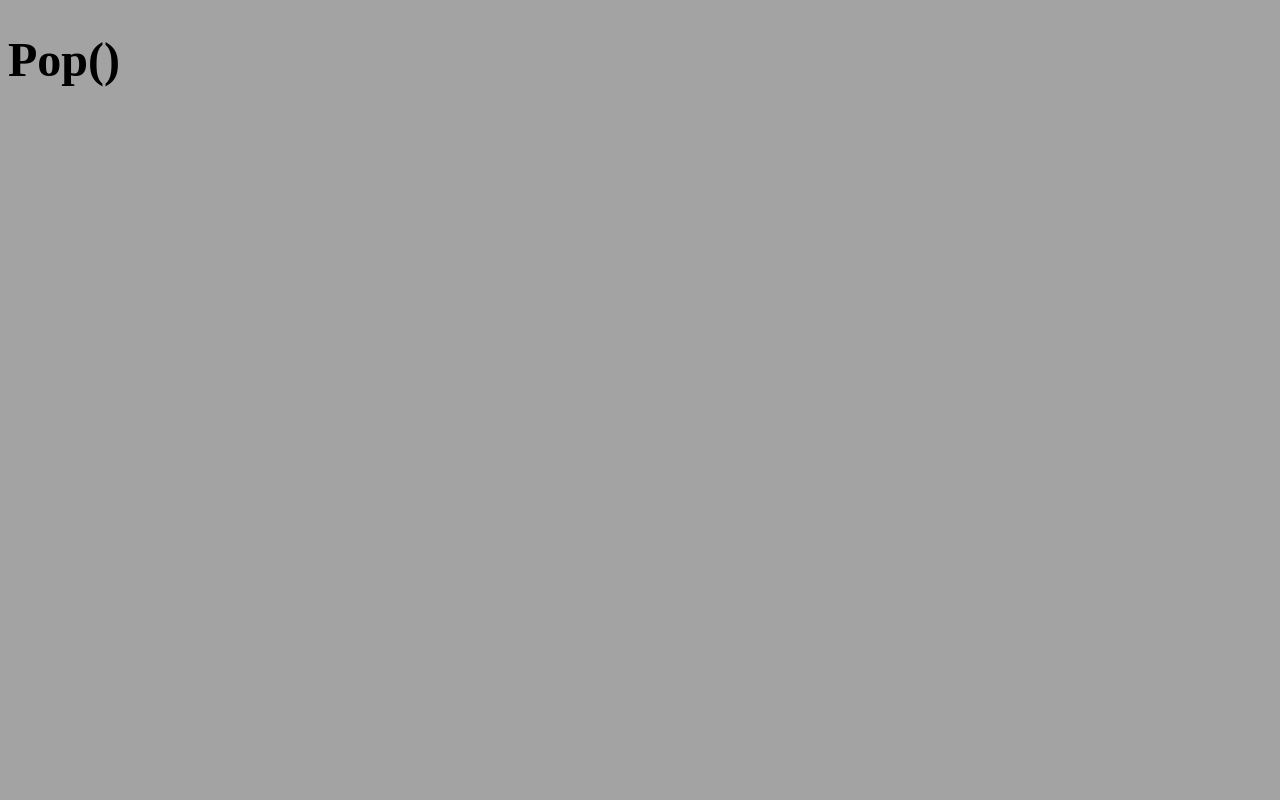
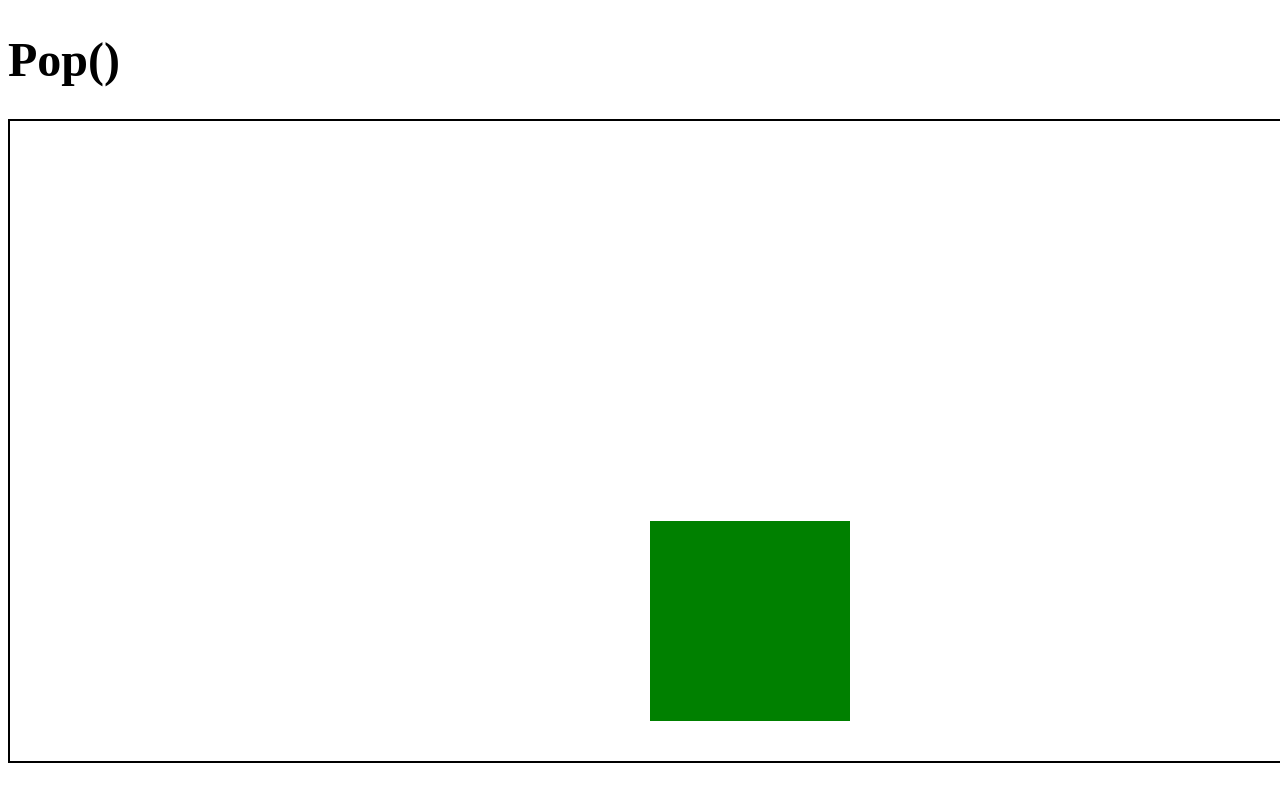
Before and after one commit to JSinkler713/pop, a plain HTML site: page index.html in a window 1280 px wide. Drawn offline with Linux system fonts and the light colour scheme.

Commit message:
adds initial floatUp animation to bubble

```diff
--- a/styles/main.css
+++ b/styles/main.css
@@ -2,5 +2,38 @@
   font-size: 3em;
 }
 body {
+}
+.game-area {
+  border: 2px solid black;
+  position: absolute;
+  height: 80vh;
+  width: 100vw;
+}
+
+/* floatUp
+Animations
+*/
+@keyframes floatUp {
+  0% {
+    transform: translateY(0%);
+  }
+  50% {
+    transform: translateY(-200px);
+  }
+  100% {
+    transform: translateY(-400px);
+  }
+}
+
+.bubble {
+  display: block;
+  position: relative;
+  top: 400px;
+  left:50%;
   background-color: rgba(125, 125, 125, .7);
+  background-color: green;
+  width: 200px;
+  height: 200px;
+  animation:floatUp 5s infinite;
+  cursor: grab;
 }
```
